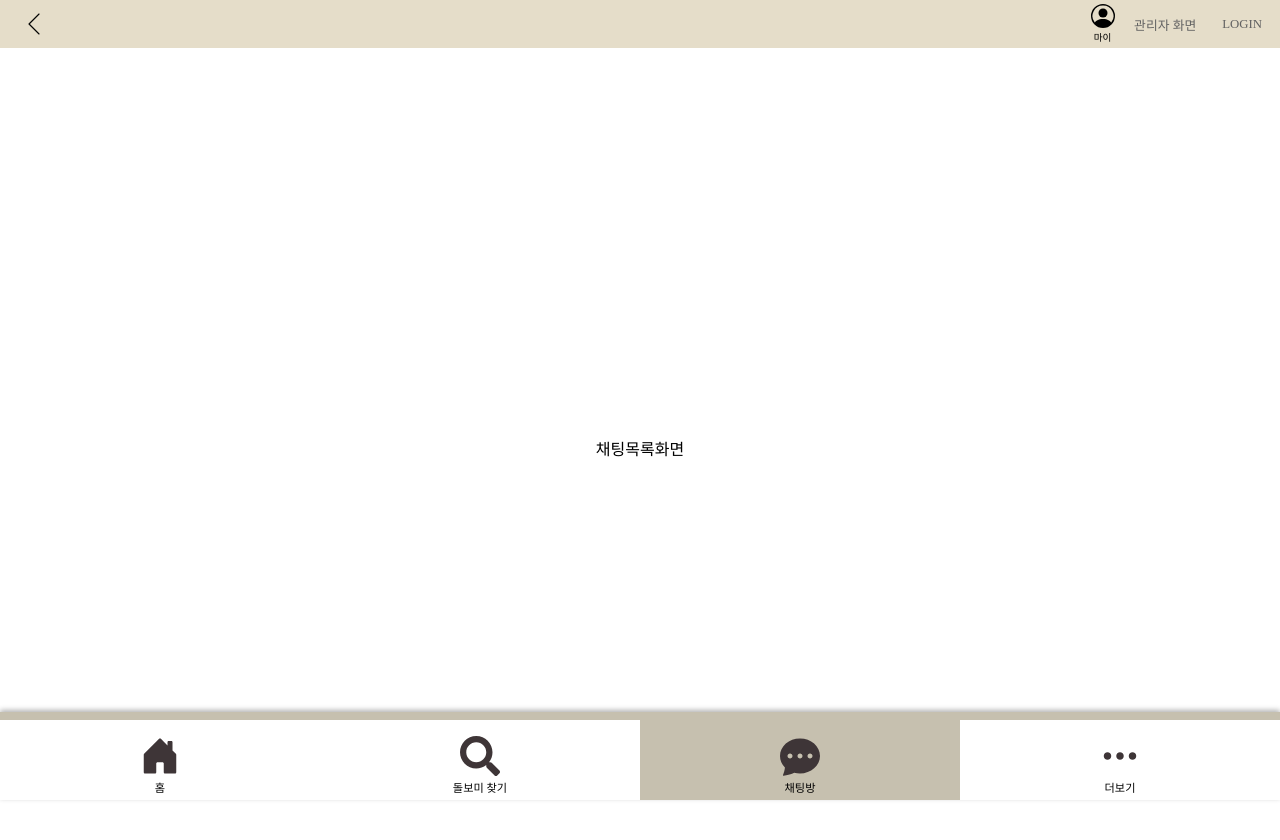
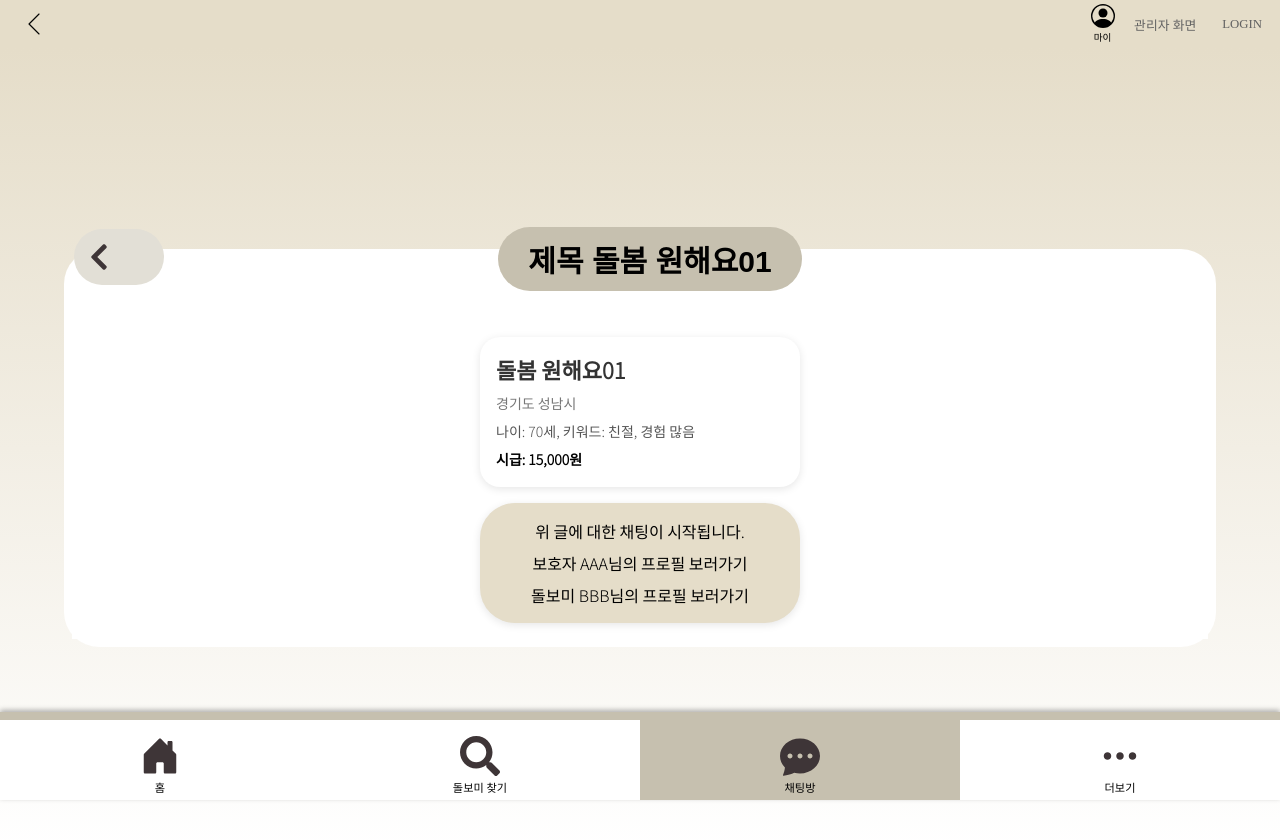
Before and after one commit to yerimi00/GovTech_FE, a React (Vite) app in the folder bombom/: page /chatpage in a window 1280 px wide. Shown: the top 840 px of the page. Built offline with nearby package versions, Linux system fonts and the light colour scheme; a web font is replaced by a local one.

Commit message:
feat : chat ui

```diff
--- a/bombom/src/components/card/WantCard.jsx
+++ b/bombom/src/components/card/WantCard.jsx
@@ -4,7 +4,7 @@ import CardContainer from "../container/CardContainer";
 
 const WantCard = ({ title, location, caregiverInfo, hourlyRate, onClick }) => {
   return (
-    <CardContainer onClick={onClick}>
+    <CardContainer onClick={onClick} backgroundColor="white">
       <Title>{title}</Title>
       <Location>{location}</Location>
       <CaregiverInfo>{caregiverInfo}</CaregiverInfo>
--- a/bombom/src/components/container/CardContainer.jsx
+++ b/bombom/src/components/container/CardContainer.jsx
@@ -1,18 +1,20 @@
 import styled from "styled-components";
 
 const CardContainer = styled.div`
-  background-color: ${({ theme }) => theme.colors.lightGray};
-  border-radius: 20px;
+  background-color: ${(props) =>
+    props.backgroundColor || props.theme.colors.lightGray};
+  border-radius: ${(props) => props.borderRadius || "20px"};
   padding: 1rem;
   margin: 0.5rem 0;
   box-shadow: 0 2px 8px rgba(0, 0, 0, 0.1);
   display: flex;
   flex-direction: column;
   gap: 0.5rem;
-  width: 20rem;
   cursor: pointer;
-  min-height: 150px;
-  width: 100%;
+  min-height: 120px;
+  align-items: ${(props) => props.alignItems || "flex-start"};
+  width: ${(props) => props.width || "20rem"};
+  height: ${(props) => props.height || "150px"};
 `;
 
 export default CardContainer;
--- a/bombom/src/components/container/WantCategory.jsx
+++ b/bombom/src/components/container/WantCategory.jsx
@@ -1,8 +1,9 @@
 import styled from "styled-components";
 
 const WantCategory = styled.div`
-  padding: 10px 30px 10px 30px;
-  background-color: ${({ theme }) => theme.colors.lightGrayHover};
+  padding: 10px 30px;
+  background-color: ${(props) =>
+    props.backgroundColor || props.theme.colors.lightGrayHover};
   border-radius: 35px;
   position: relative;
   float: left;
--- a/bombom/src/components/icons/wantbolbom.jsx
+++ b/bombom/src/components/icons/wantbolbom.jsx
@@ -31,3 +31,20 @@ export const CloseIcon = () => {
     </svg>
   );
 };
+
+export const ReturnBtn = () => {
+  return (
+    <svg
+      width="30"
+      height="30"
+      viewBox="0 0 30 30"
+      fill="none"
+      xmlns="http://www.w3.org/2000/svg"
+    >
+      <path
+        d="M7.64767 14.0057L19.0354 2.61855C19.5844 2.06953 20.475 2.06953 21.024 2.61855L22.3524 3.94687C22.9008 4.49531 22.9014 5.38359 22.3547 5.9332L13.3295 15L22.3541 24.0674C22.9014 24.617 22.9002 25.5053 22.3518 26.0537L21.0234 27.382C20.4744 27.9311 19.5838 27.9311 19.0348 27.382L7.64767 15.9943C7.09865 15.4453 7.09865 14.5547 7.64767 14.0057Z"
+        fill="#3E3537"
+      />
+    </svg>
+  );
+};
--- a/bombom/src/pages/careWrite/careWrite.jsx
+++ b/bombom/src/pages/careWrite/careWrite.jsx
@@ -54,7 +54,7 @@ const CareWrite = () => {
               </CustomColumn>
               <CustomColumn gap="0.1" width="80%">
                 <InputTitle>피돌봄자 정보/구인 글</InputTitle>
-                <CardContainer>
+                <CardContainer width="100%">
                   <InputTextArea placeholder="피 돌봄자의 정보와 구인글을 작성해주세요.(나이, 특징, 병력, 기타 등등)" />
                 </CardContainer>
               </CustomColumn>
@@ -142,6 +142,6 @@ const InputTextArea = styled.textarea`
   outline: none;
   color: #3e3537;
   resize: vertical;
-  min-height: 150px;
+  min-height: 110px;
   background-color: ${({ theme }) => theme.colors.lightGray};
 `;
--- a/bombom/src/pages/chatpage/chatpage.jsx
+++ b/bombom/src/pages/chatpage/chatpage.jsx
@@ -1,8 +1,80 @@
-import React from 'react';
-import styled from 'styled-components';
-import CustomRow from '../../components/container/CustomRow';
-import CustomFont from '../../components/container/CustomFont';
-import CustomColumn from '../../components/container/CustomColumn';
+import React from "react";
+import { useNavigate } from "react-router-dom";
+import styled from "styled-components";
+import CustomRow from "../../components/container/CustomRow";
+import CustomColumn from "../../components/container/CustomColumn";
+import WantCategory from "../../components/container/WantCategory";
+import WantCard from "../../components/card/wantcard";
+import { ReturnBtn } from "../../components/icons/wantbolbom";
+import CardContainer from "../../components/container/CardContainer";
+
+const ChatPage = () => {
+  const navigate = useNavigate();
+
+  const handleFindClick = () => {
+    navigate("/want");
+  };
+
+  const cardData = {
+    title: "돌봄 원해요01",
+    location: "경기도 성남시",
+    caregiverInfo: ["나이: 70세, 키워드: 친절, 경험 많음"],
+    hourlyRate: "시급: 15,000원",
+  };
+
+  return (
+    <ContainerCenter>
+      <PageContainer>
+        <CustomColumn
+          width="90%"
+          alignItems="center"
+          justifyContent="flex-start"
+          gap="1rem"
+        >
+          <MainDiv backgroundColor="white" borderRadius="35px">
+            <CustomRow width="90%" justifyContent="center" position="relative">
+              <ReturnIconWrapper
+                width="40%"
+                borderRadius="20px"
+                backgroundColor="#E2DFD6"
+                onClick={handleFindClick}
+              >
+                <ReturnBtn />
+              </ReturnIconWrapper>
+              <WantCategory width="40%" borderRadius="20px" zIndex="2">
+                제목 돌봄 원해요01
+              </WantCategory>
+            </CustomRow>
+            <MainDiv backgroundColor="white">
+              <WantCard
+                title={cardData.title}
+                location={cardData.location}
+                caregiverInfo={cardData.caregiverInfo.join(", ")}
+                hourlyRate={cardData.hourlyRate}
+                styled={{ backgroundColor: "white" }}
+              />
+              <CardContainer
+                alignItems="center"
+                height="5em"
+                borderRadius="35px"
+              >
+                위 글에 대한 채팅이 시작됩니다.
+                <div>
+                  <p>보호자 AAA님의 프로필 보러가기</p>
+                </div>
+                <div>
+                  <p>돌보미 BBB님의 프로필 보러가기</p>
+                </div>
+              </CardContainer>
+            </MainDiv>
+          </MainDiv>
+        </CustomColumn>
+      </PageContainer>
+    </ContainerCenter>
+  );
+};
+
+export default ChatPage;
 
 const ContainerCenter = styled.div`
   display: flex;
@@ -18,18 +90,36 @@ const PageContainer = styled(ContainerCenter)`
   flex-direction: row;
   justify-content: center;
   position: relative;
-  background-color: white;
+  background: linear-gradient(to bottom, #e5ddc9, white);
   gap: 2rem;
 `;
 
-const ChatPage = () => {
-    return (
-        <ContainerCenter>
-            <PageContainer>
-                채팅목록화면
-            </PageContainer>
-        </ContainerCenter>
-    );
-};
+const MainDiv = styled.div`
+  background-color: ${(props) => props.backgroundColor || "#AFAFAF"};
+  border: none;
+  width: ${(props) => props.width || "100%"};
+  height: ${(props) => props.height || "auto"};
+  border-radius: ${(props) => props.borderRadius || "auto"};
+  min-height: 6rem;
+  padding: 0.5rem;
+  display: flex;
+  flex-direction: column;
+  align-items: center;
+  justify-content: center;
+  font-family: ${(props) => props.fontFamily || "Noto Sans KR"};
+  position: relative;
+`;
 
-export default ChatPage;
+const ReturnIconWrapper = styled.div`
+  position: absolute;
+  top: -20px;
+  left: 10px;
+  padding: 13px 50px 13px 10px;
+  background-color: ${(props) =>
+    props.backgroundColor || props.theme.colors.lightGrayHover};
+  border-radius: 35px;
+  display: flex;
+  justify-content: flex-start;
+  align-items: left;
+  cursor: pointer;
+`;
```
Also changed, not shown: bombom/public/image/want/returnBtn.svg (added).
